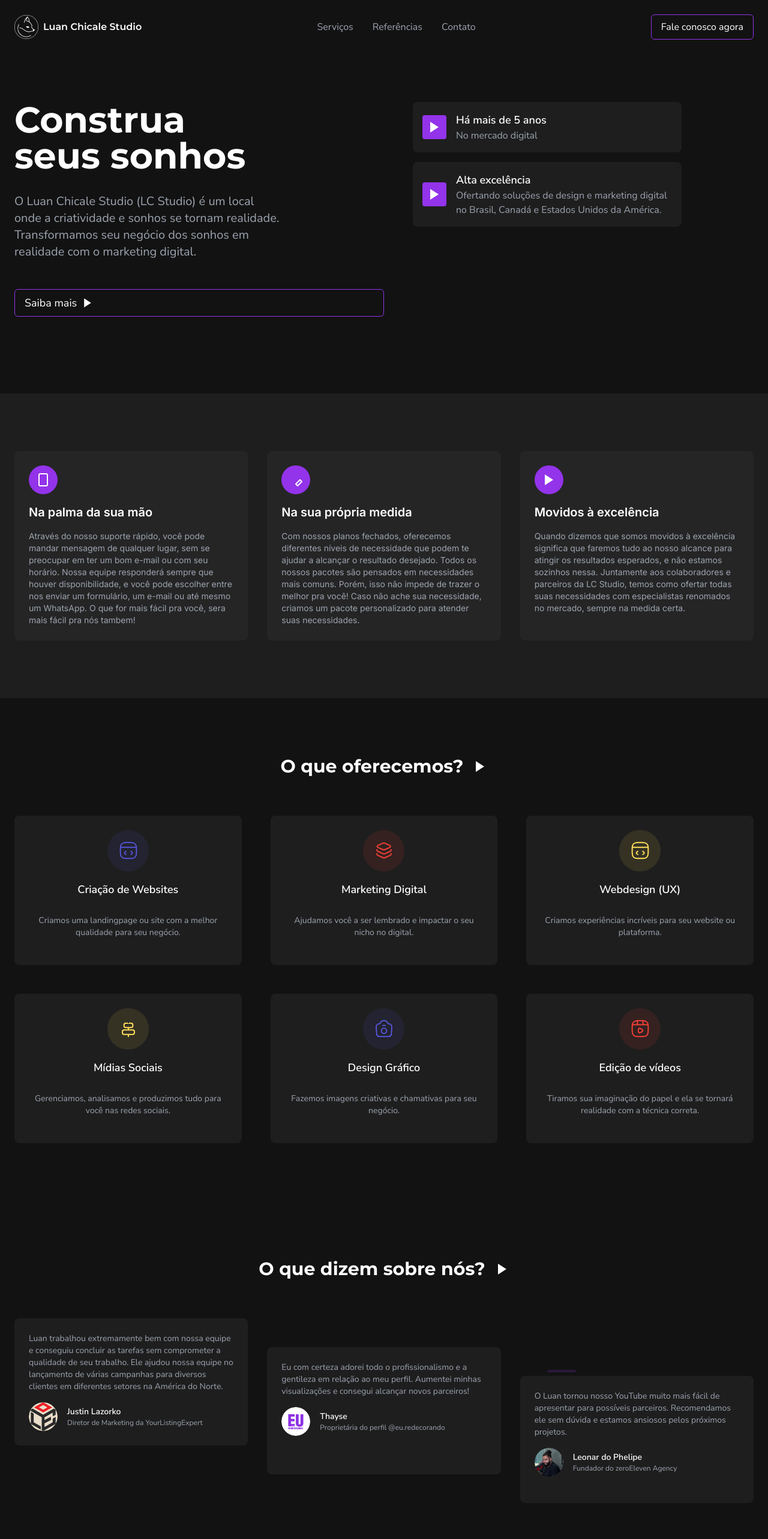
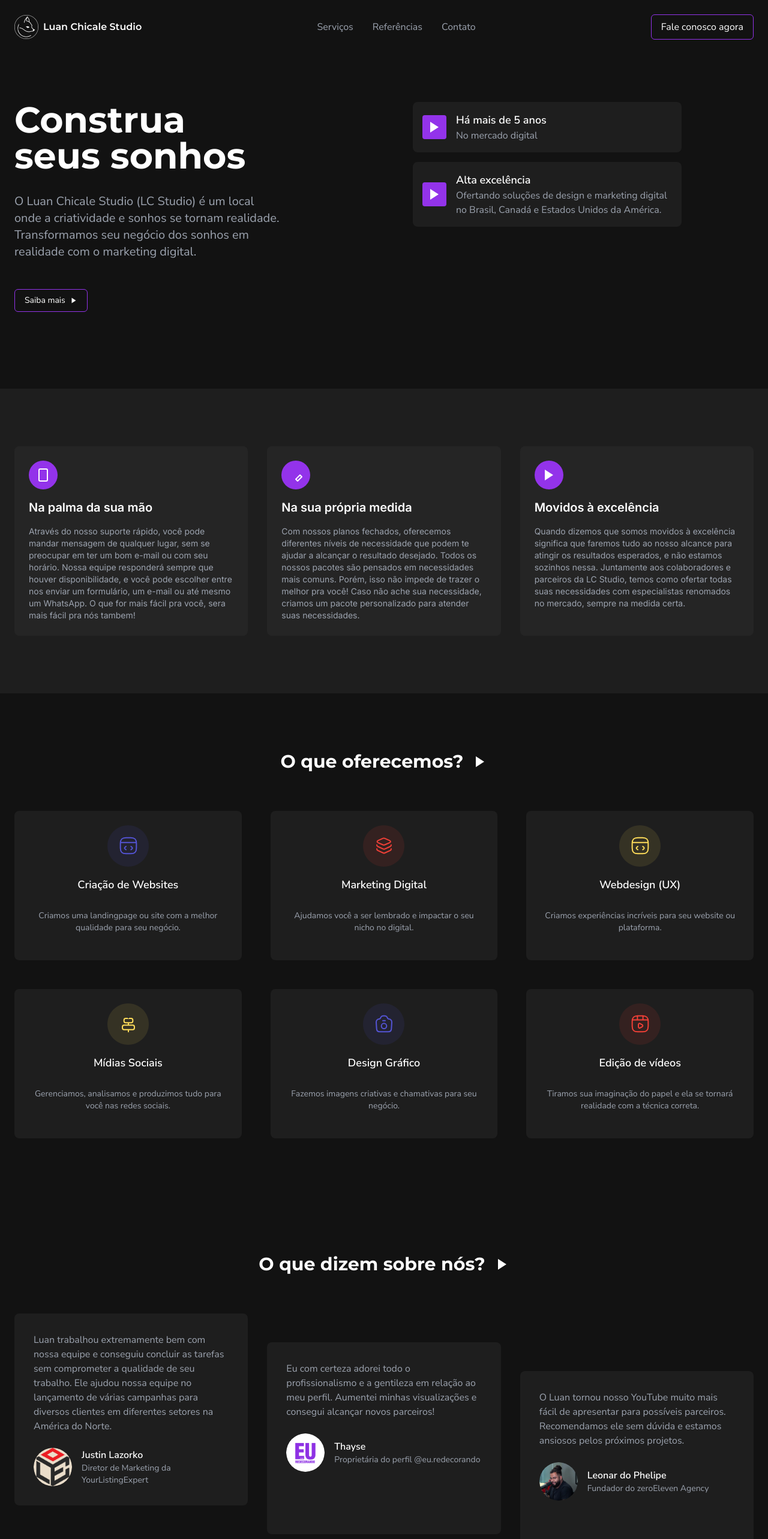
Before and after one commit to luanhrods/lcs, a Next.js app: page / in a window 1280 px wide. Shown: the top 2566 px of the page at 60% size. Built offline with nearby package versions, Linux system fonts and the light colour scheme.

Commit message:
Update index.tsx

```diff
--- a/pages/index.tsx
+++ b/pages/index.tsx
@@ -89,9 +89,10 @@ const Home: NextPage = () => {
               <p className="text-gray-400 mb-12 text-lg md:text-xl max-w-md font-nunito">
                 O Luan Chicale Studio (LC Studio) é um local onde a criatividade e sonhos se tornam realidade. Transformamos seu negócio dos sonhos em realidade com o marketing digital.
               </p>
-              <Link href="https://wa.me/5511962140166?text=Ea%C3%AD%20gente,%20tudo%20bem?%20Eu%20gostaria%20de%20saber%20mais%20sobre%20todos%20os%20servi%C3%A7os%20que%20voc%C3%AAs%20tem,%20por%20favor." className="bg-transparent text-white px-4 py-2 rounded-md text-sm md:text-lg font-medium flex items-center font-nunito border border-purple-600 hover:bg-purple-600 transition-colors duration-300 w-full md:w-auto justify-center md:justify-start">
+              <Link href="https://wa.me/5511962140166?text=Ea%C3%AD%20gente,%20tudo%20bem?%20Eu%20gostaria%20de%20saber%20mais%20sobre%20todos%20os%20servi%C3%A7os%20que%20voc%C3%AAs%20tem,%20por%20favor."
+                className="bg-transparent text-white px-6 py-3 rounded-md text-base font-medium inline-flex items-center font-nunito border border-purple-600 hover:bg-purple-600 transition-colors duration-300 md:px-4 md:py-2 md:text-sm">
                 Saiba mais
-                <svg className="ml-2 w-5 h-5" viewBox="0 0 24 24" fill="none" xmlns="http://www.w3.org/2000/svg">
+                <svg className="ml-2 w-4 h-4 md:w-3 md:h-3" viewBox="0 0 24 24" fill="none" xmlns="http://www.w3.org/2000/svg">
                   <path d="M5 3L19 12L5 21V3Z" fill="currentColor"/>
                 </svg>
               </Link>
@@ -153,7 +154,7 @@ const Home: NextPage = () => {
                     {item.icon}
                   </div>
                   <h3 className="text-xl font-semibold mb-4 font-inter">{item.title}</h3>
-                  <p className="text-gray-400 text-sm font-inter  font-normal">{item.description}</p>
+                  <p className="text-gray-400 text-sm font-inter font-normal">{item.description}</p>
                 </div>
               ))}
             </div>
@@ -162,6 +163,7 @@ const Home: NextPage = () => {
 
         <section className="container mx-auto px-6 py-24">
           <h2 className="text-3xl font-bold mb-16 flex items-center justify-center font-montserrat text-center">
+
             O que oferecemos?
             <svg className="ml-4 w-6 h-6" viewBox="0 0 24 24" fill="none" xmlns="http://www.w3.org/2000/svg">
               <path d="M5 3L19 12L5 21V3Z" fill="currentColor"/>
@@ -242,15 +244,15 @@ const Home: NextPage = () => {
                 position: "Fundador do zeroEleven Agency"
               },
             ].map((item, index) => (
-              <div key={index} className={`bg-[#1E1E1E] p-6 rounded-lg ${item.offset}`}>
-                <p className="text-gray-400 mb-4 text-sm font-nunito">
+              <div key={index} className={`bg-[#1E1E1E] p-8 rounded-lg ${item.offset} transition-all duration-300 ease-in-out`}>
+                <p className="text-gray-400 mb-6 text-base font-nunito">
                   {item.text}
                 </p>
                 <div className="flex items-center">
-                  <Image src={item.image} alt={item.name} width={48} height={48} className="rounded-full mr-4" />
+                  <Image src={item.image} alt={item.name} width={64} height={64} className="rounded-full mr-4" />
                   <div>
-                    <h4 className="font-semibold text-sm font-nunito">{item.name}</h4>
-                    <p className="text-xs text-gray-400 font-nunito">{item.position}</p>
+                    <h4 className="font-semibold text-base font-nunito">{item.name}</h4>
+                    <p className="text-sm text-gray-400 font-nunito">{item.position}</p>
                   </div>
                 </div>
               </div>
```
